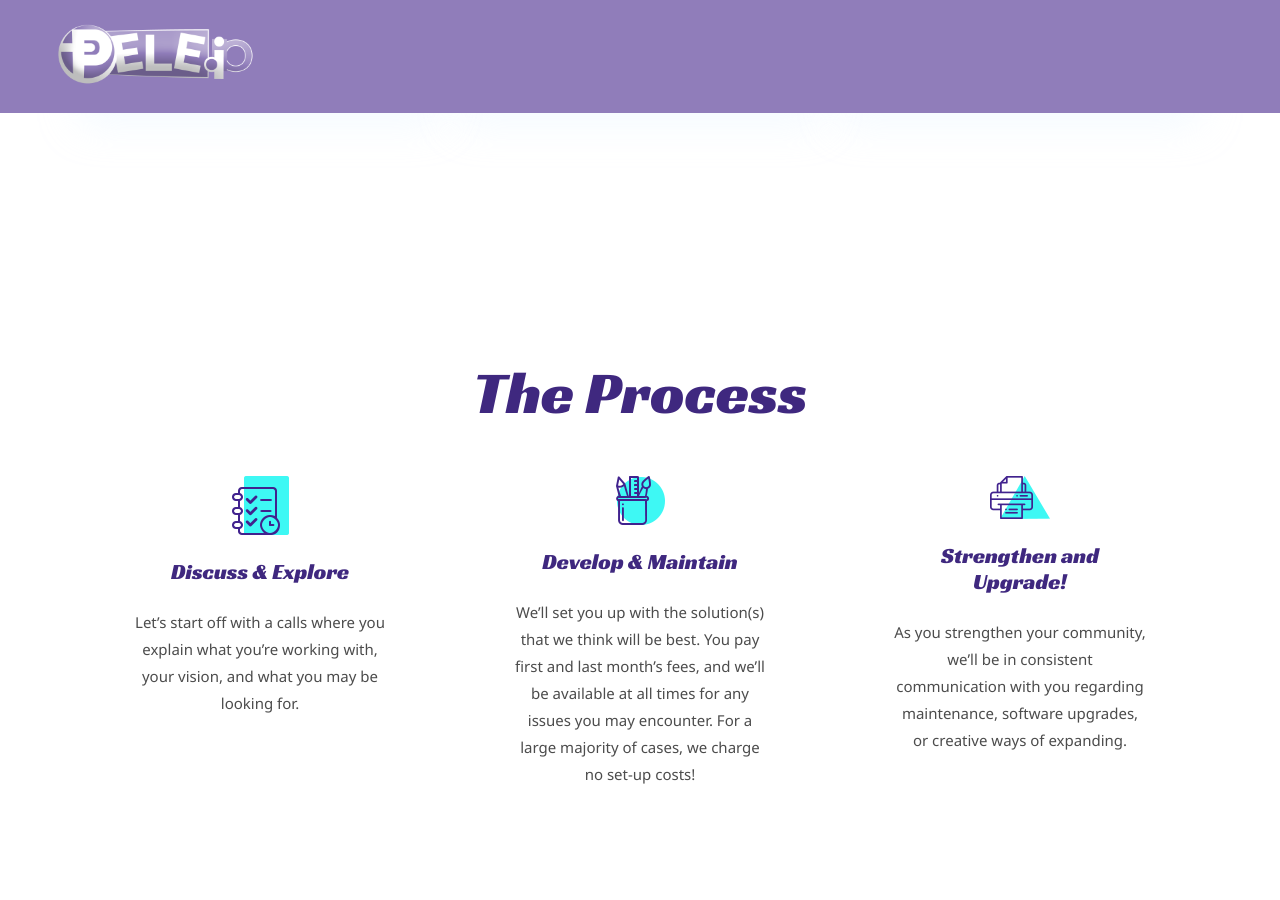
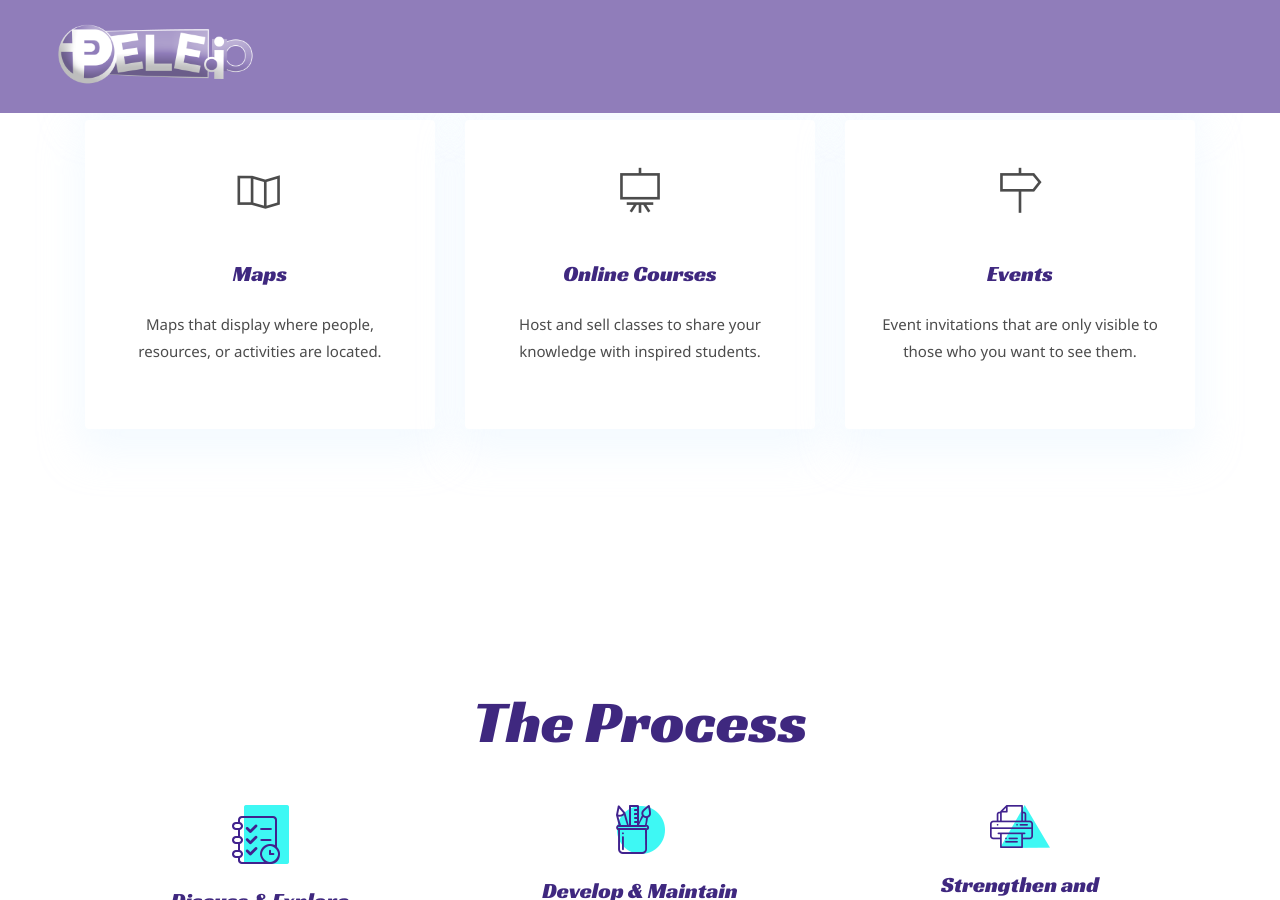
Before and after one commit to PELEIO/strengthen, a Jekyll site: the page built from index.html, in a window 1280 px wide and 900 px high, scrolled down 2178 px. Built offline with Jekyll 4.4.1, drawn with Linux system fonts in a browser that asks for light colours.

Commit message:
copy paste next 3 to see if they still propagate

```diff
--- a/_data/settings.yml
+++ b/_data/settings.yml
@@ -120,6 +120,24 @@ services:
     description: 'Event invitations that are only visible to those who you want to see them.',
     active: # Add true to select section
   }
+- {
+    name: Maps,
+    icon: ti-map,
+    description: 'Maps that display where people, resources, or activities are located.',
+    active: # Add true to select section
+  }
+- {
+    name: Online Courses,
+    icon: ti-blackboard,
+    description: 'Host and sell classes to share your knowledge with inspired students.',
+    active: # Add true to select section
+  }
+- {
+    name: Events,
+    icon: ti-direction,
+    description: 'Event invitations that are only visible to those who you want to see them.',
+    active: # Add true to select section
+  }
 
 #-------------------------------
 # Contact Section
```
